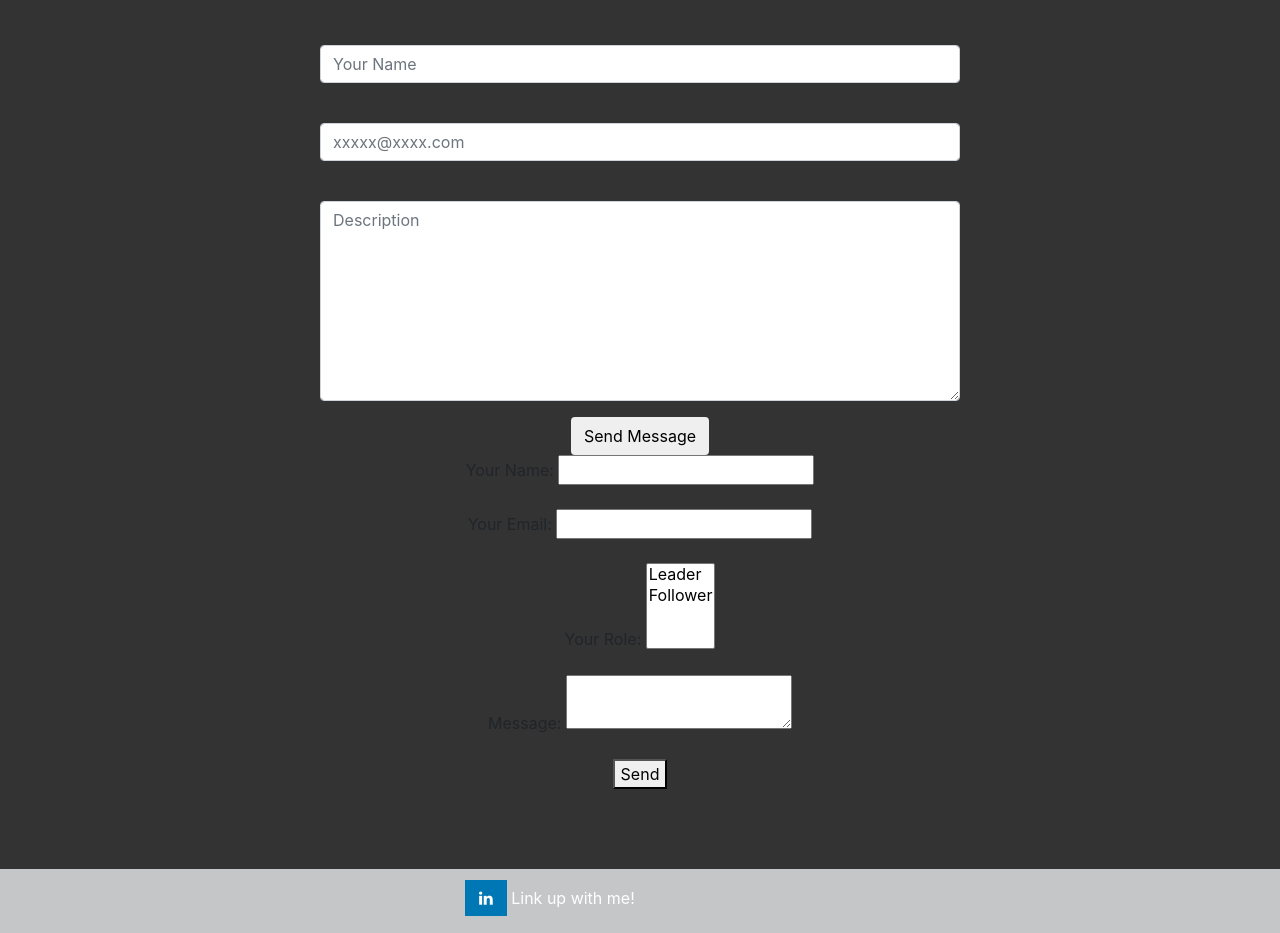
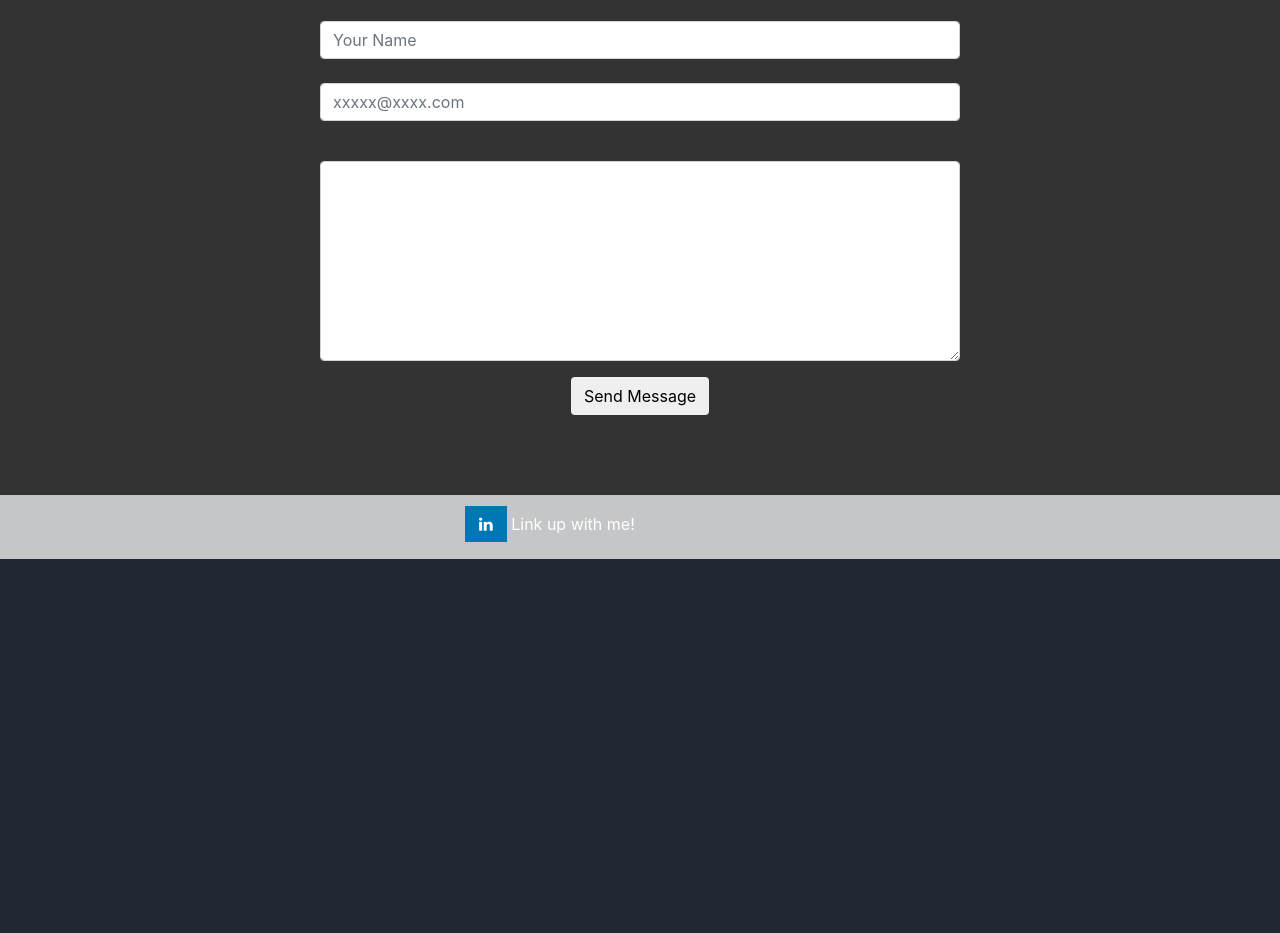
Before and after one commit to rstock08/Portfolio-Page-1, a plain HTML site: page index.html in a window 1280 px wide. Shown: the part 980-1913 px from the top of the page. After the commit the page ends 1539 px from the top, so only its background shows below. Drawn offline with nearby package versions, Linux system fonts and the light colour scheme.

Commit message:
- Work done on contact form in index.html

```diff
--- a/index.html
+++ b/index.html
@@ -218,22 +218,17 @@
               Close
             </button>
           </div>
-        </div>
-        <!-- End of modal content -->
-      </div>
-      <!-- End of modal dialogue -->
-    </div>
-    <!-- End of modal fade -->
+        </div> <!-- End of modal content -->
+      </div> <!-- End of modal dialogue -->
+    </div> <!-- End of modal fade -->
 
     <!-- Beginning of Contact Me section -->
     <section
       id="contactMe"
       class="content-section text-center"
-      style="padding-bottom: 5%; background-color: #333333;"
-    >
+      style="padding-bottom: 5%; background-color: #333333;">
       <h2
-        style="text-align: center; padding-top: 2%; padding-bottom: 3%; color: #66FCF1; width: 100%"
-      >
+        style="text-align: center; padding-top: 2%; padding-bottom: 3%; color: #66FCF1; width: 100%">
         <b>Lets Chat!</b>
       </h2>
       <div class="contact-section">
@@ -242,68 +237,37 @@
           method="POST"
           name="contact"
           data-netlify-recaptcha="true"
-          data-netlify="true"
-        >
+          data-netlify="true">
           <div class="form-group">
-            <label style="color: #66FCF1;" for="nameInput"></label>
             <input
               required="true"
               type="text"
               class="form-control"
-              id="nameInput"
               placeholder="Your Name"
               name="name"
             />
-          </div>
-          <input type="hidden" name="_next" value="MessageSent.html" />
+            <br>
             <div class="form-group">
-            <label style="color: #66FCF1;" for="emailInput"></label>
               <input
                 required="true"
                 type="email"
                 class="form-control"
-              id="emailInput"
                 placeholder="xxxxx@xxxx.com"
-              name="_replyto"
               />
             </div>
-          <div class="form-group ">
-            <label style="color: #66FCF1;" for="textArea"></label>
+            <br>
+            <div class="form-group">
               <textarea
                 required="true"
                 class="form-control"
-              id="textArea"
-              placeholder="Description"
-              name="message"
-            ></textarea>
+                placeholder="Message Description..."
+                name="message">
+              </textarea>
             </div>
             <button type="submit" class="btn btn-default">Send Message</button>
           </form>
-
-        <form name="contact" method="POST" data-netlify="true">
-            <p>
-              <label>Your Name: <input type="text" name="name" /></label>
-            </p>
-            <p>
-              <label>Your Email: <input type="email" name="email" /></label>
-            </p>
-            <p>
-              <label>Your Role: <select name="role[]" multiple>
-                <option value="leader">Leader</option>
-                <option value="follower">Follower</option>
-              </select></label>
-            </p>
-            <p>
-              <label>Message: <textarea name="message"></textarea></label>
-            </p>
-            <p>
-              <button type="submit">Send</button>
-            </p>
-          </form>
-      </div>
-      <!-- end of contact-section -->
-    </section>
-    <!-- End of section -->
+      </div> <!-- end of contact-section -->
+    </section> <!-- End of section -->
 
     <!-- Social media bar -->
     <div
```
Lines whose indentation alone changed are shown as unchanged.
